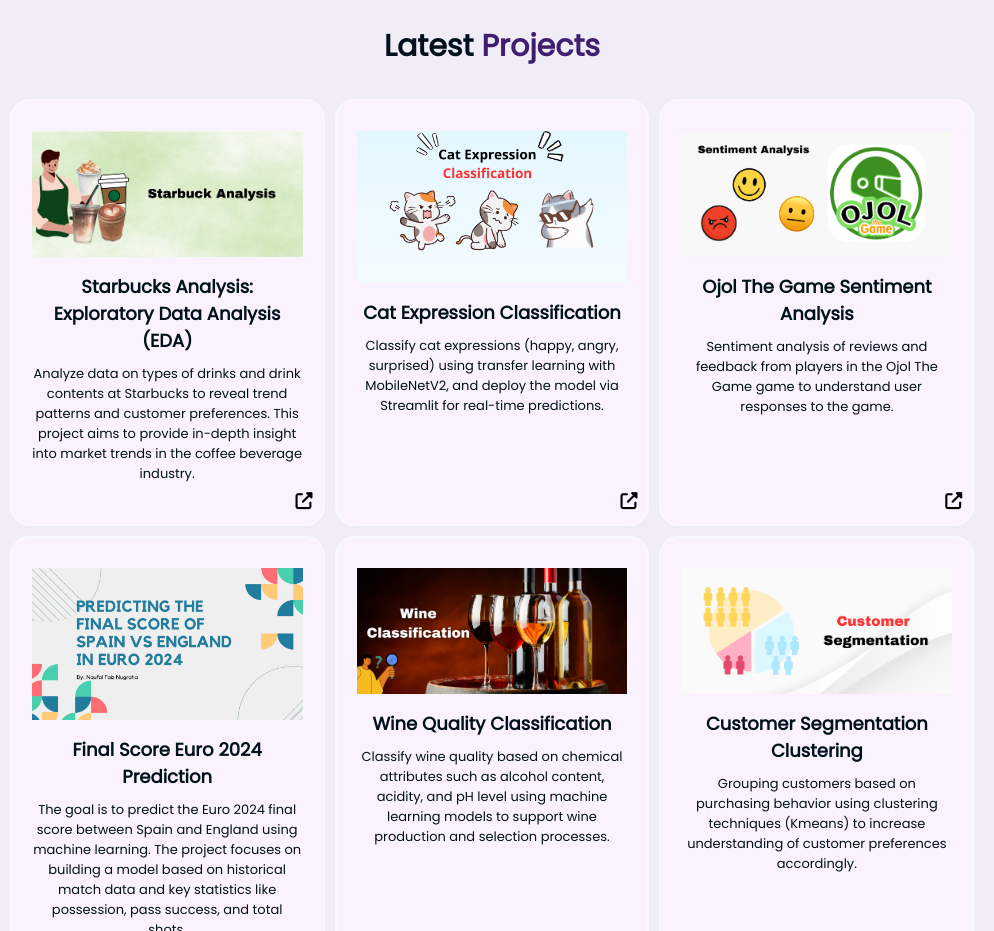
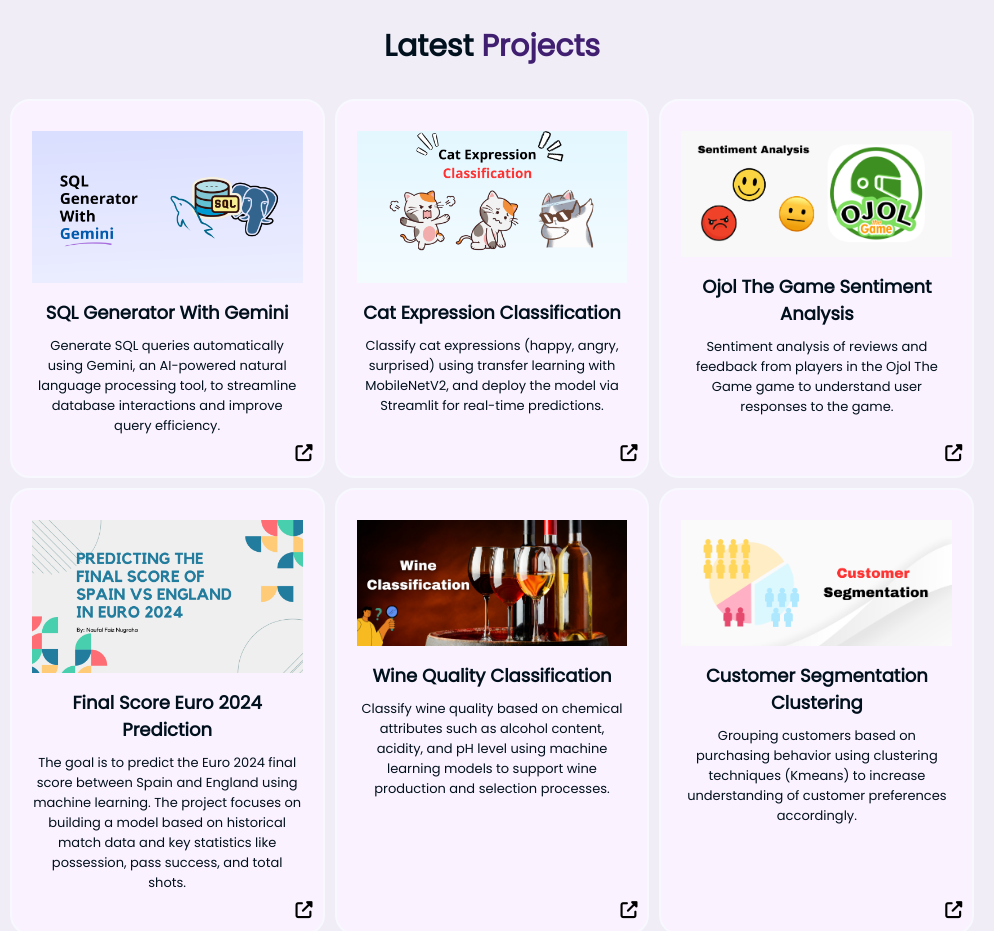
Before and after one commit to nopal-fz/Website-Personal, a plain HTML site: page index.html in a window 1280 px wide. Shown: the part 2540-3471 px from the top of the page, without its empty margins (148-1142 px from the left). Drawn offline with nearby package versions, Linux system fonts and the light colour scheme.

Commit message:
Update index.html

```diff
--- a/index.html
+++ b/index.html
@@ -109,10 +109,10 @@
         <div class="portfolio-container">
             <div class="row">
                 <div class="portfolio-box">
-                    <img src="img/starbuck.png" alt="Gambar 1">
-                    <h3>Starbucks Analysis: Exploratory Data Analysis (EDA)</h3>
-                    <p>Analyze data on types of drinks and drink contents at Starbucks to reveal trend patterns and customer preferences. This project aims to provide in-depth insight into market trends in the coffee beverage industry.</p>
-                    <a href="https://github.com/nopal-fz/Data-Science-Projects/tree/main/Starbuck%20Analysis"><i class="fa-solid fa-up-right-from-square"></i></a>
+                    <img src="img/bg gemini.png" alt="Gambar 1">
+                    <h3>SQL Generator With Gemini</h3>
+                    <p>Generate SQL queries automatically using Gemini, an AI-powered natural language processing tool, to streamline database interactions and improve query efficiency.</p>
+                    <a href="https://github.com/nopal-fz/SQL-Generator-with-Gemini"><i class="fa-solid fa-up-right-from-square"></i></a>
                 </div>
                 <div class="portfolio-box">
                     <img src="img/cat expression clasif.png" alt="Gambar 2">
```
